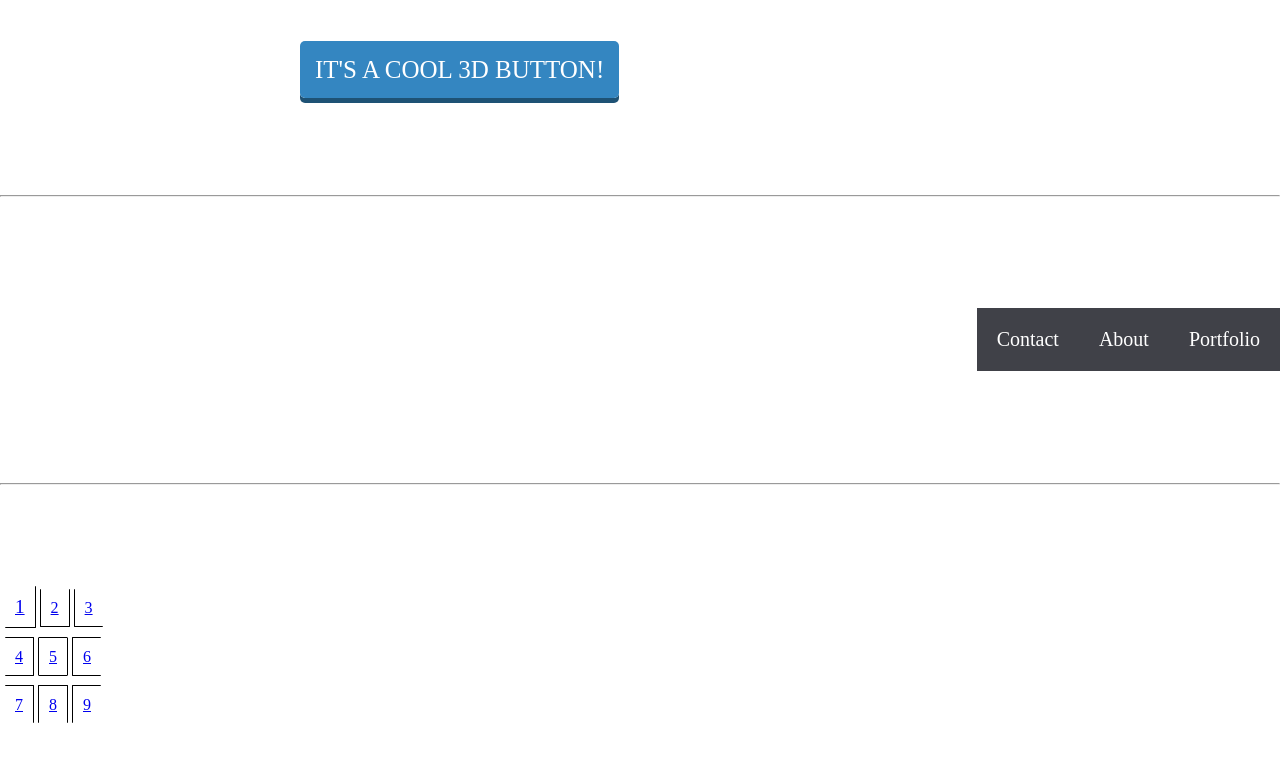
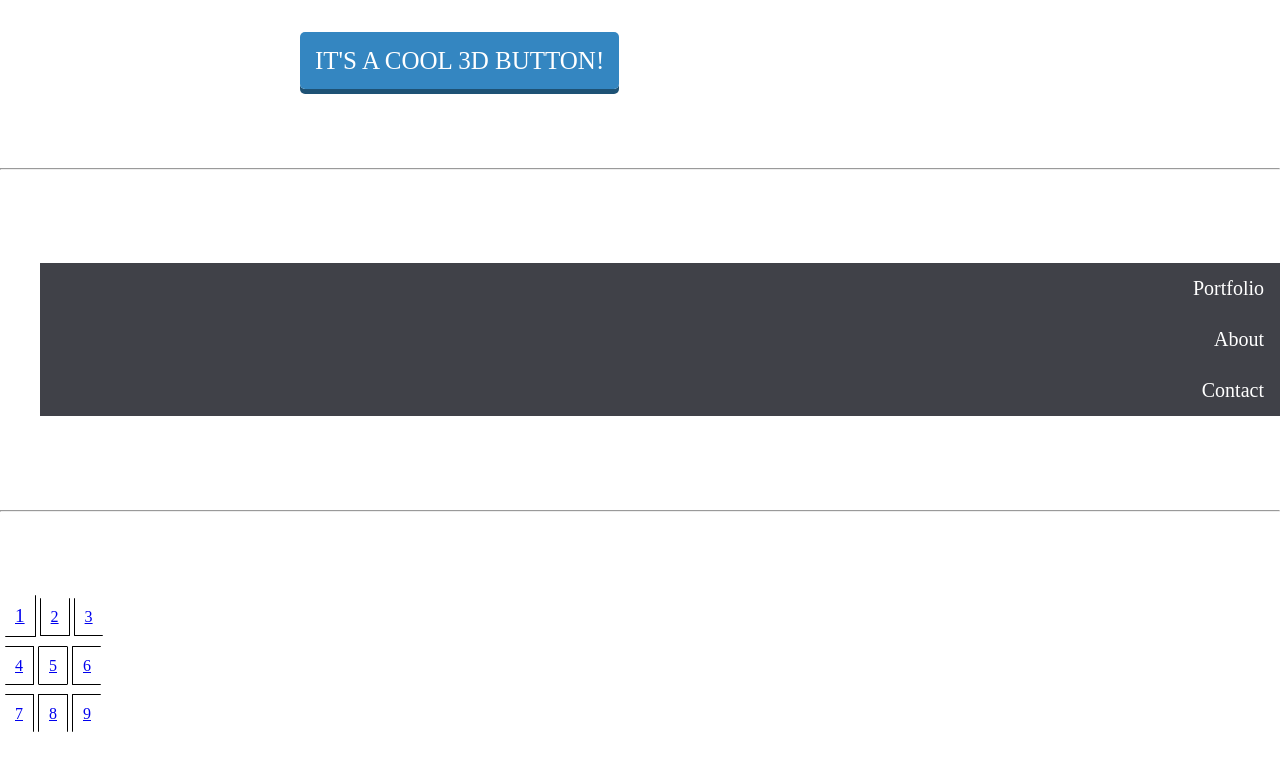
Before and after one commit to yoitsrell/copy-kitten, a plain HTML site: page index.html in a window 1280 px wide. Drawn offline with Linux system fonts and the light colour scheme.

Commit message:
Save work, 97% button, 94%header, 95%table

```diff
--- a/button.css
+++ b/button.css
@@ -11,8 +11,7 @@
     box-shadow: #1E5275 0px 5px;
     position: relative;
     right: -300px;
-
-     }
+}
 
 #button:hover {
     color: white;
@@ -28,5 +27,3 @@
     position: relative;
     right: -300px;
 }
-
-#button:
--- a/header.css
+++ b/header.css
@@ -2,7 +2,6 @@
     list-style-type: none;
     margin: 0;
     padding: 0;
-    float: right;
     background-color: #404148;
     overflow: hidden;
     }
@@ -10,11 +9,17 @@
 .header-link a{
 
     color: white;
-    padding: 20px 20px;
+    padding: 14px 16px;
     text-decoration: none;
     font-size: 20px;
     display: block;
-    text-align: center;
+    text-align: right;
+    margin: 0;
+
+}
+
+.header-link li{
+    float: right
 }
 
 .header-link a:hover{
--- a/table.css
+++ b/table.css
@@ -3,7 +3,6 @@
     margin-right: 5px;
     margin-left: 5px;
     color: blue;
-    position
 }
 
 .row-1{
```
